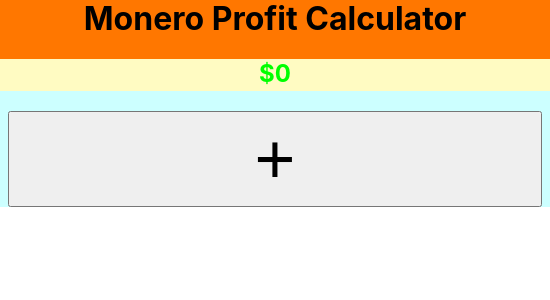
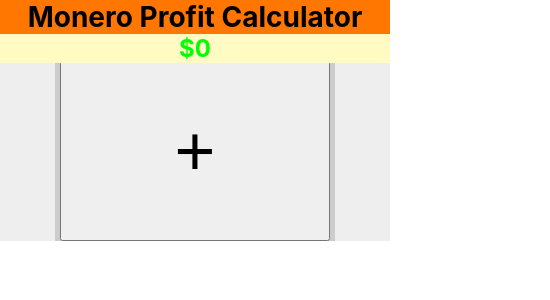
Before and after one commit to BeanTosser/monero-profit-calculator, a React (Create React App) app: page / in a window 390 px wide. Shown: the top 300 px of the page, 550 px wide, since content can reach past the window. Built offline with nearby package versions, Linux system fonts and the light colour scheme; no server answers.

Commit message:
Implement responsive design
Remove extra table whitespace.

Add 3-column layout for wider screens.

```diff
--- a/src/App.css
+++ b/src/App.css
@@ -2,84 +2,178 @@
   font-size: 31px;
   font-weight: bold;
   text-align: center;
+  line-height: 50px;
+}
+
+.Header>h1 {
+  margin: 0;
+  font-size: 28px;
+}
+
+@media screen and (min-width: 545px) {
+  div.App {
+    width: 545px;
+  }
+  div.TransactionArea {
+    width: inherit;
+    grid-template-columns: 1fr 1fr;
+  }
+  div.Transaction {
+    width: 265px;
+  }
+}
+
+@media screen and (min-width: 820px) {
+  div.App {
+    width: 820px;
+  }
+  div.TransactionArea {
+    width: inherit;
+    grid-template-columns: 1fr 1fr 1fr;
+  }
+  div.Transaction {
+    width: 265px;
+  }
+}
+
+@media screen and (max-width: 545px) {
+  div.App {
+    width: 100%;
+  }
+  div.TransactionArea {
+    width: 280px;
+    margin-left: auto;
+    margin-right: auto;
+  }
+  div.Transaction {
+    width: 265px;
+    margin-left: auto;
+    margin-right: auto;
+  }
 }
 
 div.App {
+  text-align: center;
+  grid-gap: 2px;
+  padding: 0px;
   position: absolute;
-  background-color: #CCFFFF;
-
+  background-color: #eeeeee;
   left: 0;
   right: 0;
   margin-left: auto;
   margin-right: auto;
-
-  width: 550px;
-
   text-align: center;
 }
 
-div#pageTop {
+div.PageTop {
+  z-index: 100;
   position: fixed;
+  grid-area: header;
   width: inherit;
-  z-index: 100;
 }
 
 div.Header {
-  position: relative;
   background-color: #FF7700;
-  height: 60px;
-  width: 100%;
-  margin-top: -4%;
 }
 
 div.TotalProfit {
-  position: relative;
   font-size: 24px;
   font-weight: bold;
   background-color: #FFFBC2;
-  height: 32px;
-  width: 100%;
 }
 
-div.topSpacer {
-  position: relative;
-  height: 96px;
+div.TransactionArea {
+  padding-top: 61px;
+  display: grid;
+  grid-gap: 10px;
+  background-color: #cccccc;
 }
 
 div.Transaction {
-  background-color: #DDDDDD;
-  height: 94px;
-  width: 544px;
-  margin-top: 10px;
+  display: grid;
+  grid-template-rows: 1fr auto;
+  align-self: center;
+  background-color: #BBBBAA;
+  height: 180px;
 
-  margin-left: auto;
-  margin-right: auto;
+}
+
+div.ProfitData {
+  display: grid;
+  grid-template-columns: 1fr 1fr 1fr;
+  margin: 5px;
+}
+
+.ProfitData div {
+  border: 1px solid black;
+}
+
+div.TransactionGrid {
+  display: grid;
+  grid-gap: 5px;
+  grid-template:
+  "d_button v_entry"
+  "d_button d_entry";
+}
+.VolumeEntry {
+  grid-area: v_entry;
+}
+.DateEntry {
+  grid-area: d_entry;
+}
+.Prompt {
+  margin: 5px auto;
+}
+
+button#DeleteTransaction {
+  font-size: 12px;
+  height: 100%;
+}
+
+.DeleteButton {
+  margin: 5px;
+  grid-area: d_button;
+  height: 1fr%;
 }
 
 button#AddTransaction {
-  height: 96px;
-  width: 97%;
+  height: 180px;
+  width: 270px;
   font-size: 70px;
-  margin-top: 15px;
-}
-
-button#DeleteTransaction {
-  height: 24px;
-  top: 0px;
-  font-size: 12px;
-  float: right;
-}
-
-.EntryArea {
-  height: 100%;
-  float: left;
+  justify-self: center;
 }
 
 .Prompt {
-  margin-top: 10px;
   text-align: left;
   font-size: 18px;
   font-weight: bold;
+  width: inherit;
+}
+
+.TableLabels {
+  font-weight: bold;
+
+}
+.TableValues {
+
+}
+.PurchaseValueLabel {
+  grid-area: puv_label;
+}
+.PresentValueLabel {
+  grid-area: prv_label;
+}
+.ProfitLabel {
+  grid-area: pf_label;
+}
+.PurchaesValue {
+  grid-area: puv;
+}
+.PresentValue {
+  grid-area: prv;
+}
+.Profit {
+  grid-area: pf;
 }
 
 .vertical-center {
@@ -89,20 +183,3 @@
   -ms-transform: translateY(-50%);
   transform: translateY(-50%);
 }
-
-table {
-  text-align: center;
-  border: 1px solid black;
-  border-collapse: collapse;
-  height: 80px;
-}
-
-td {
-  border: 1px solid black;
-  margin: 0;
-}
-
-.TableLabels {
-  background-color: "#CCCCCC";
-  font-weight: bold;
-}
--- a/src/App.js
+++ b/src/App.js
@@ -149,6 +149,7 @@
   buildTransactionContainer(transactionId, investmentData, profitData) {
     return (
       <TransactionContainer
+        key={transactionId}
         transactionId={transactionId}
         investmentData = {investmentData}
         profitData = {profitData}
@@ -218,13 +219,14 @@
   render() {
     return (
       <div className="App">
-        <div id="pageTop">
+        <div className="PageTop">
           <div className="Header"><h1>Monero Profit Calculator</h1></div>
-          <ProfitBox netChange = {this.state.netChange}/>
+          <ProfitBox netChange = {this.state.netChange} />
         </div>
-        <div className="topSpacer"></div>
-        {this.state.transactions}
-        <AppButton id="AddTransaction" onClick={this.addTransaction} symbol="+" />
+        <div className="TransactionArea">
+          {this.state.transactions}
+          <AppButton id="AddTransaction" onClick={this.addTransaction} symbol="+" />
+        </div>
       </div>
     );
   }
@@ -268,25 +270,25 @@
   render() {
     return(
       <div className="Transaction">
-        <div className="EntryArea">
-          <Prompt
+        <div className="TransactionGrid">
+          <div className="DeleteButton"><AppButton id="DeleteTransaction" onClick={this.deleteTransaction} symbol="X" /></div>
+          <div className="VolumeEntry"><Prompt
             ref={(c) => this.volumeInput = c}
             type="number"
             name="Volume"
             size="12"
             value={this.props.investmentData.volume}
             onChange={this.onVolumeChange}
-          />
-          <Prompt
+          /></div>
+          <div className="DateEntry"><Prompt
             ref={(c) => this._dateInput = c}
             type="date"
             name="Date"
             value={this.props.investmentData.date}
             onChange={this.onDateChange}
-          />
+          /></div>
         </div>
         <ProfitDataTable profitData={this.props.profitData} />
-        <AppButton id="DeleteTransaction" onClick={this.deleteTransaction} symbol="X" />
       </div>
     );
   };
@@ -298,27 +300,26 @@
   );
 }
 
-function Prompt(props) {
-  return(
-  <div className="Prompt">
-    {props.name}: <input value = {props.value} type={props.type} name={props.name} size={props.size} onChange={props.onChange}/>
-  </div>
-  );
+class Prompt extends React.Component {
+  render() {
+    return(
+    <div className={"Prompt " + this.props.className}>
+      {this.props.name}: <input value = {this.props.value} type={this.props.type} name={this.props.name} size={this.props.size} onChange={this.props.onChange}/>
+    </div>
+    );
+  }
 }
 
 function ProfitDataTable (props) {
   return (
-    <table className="vertical-center">
-      <tr className = "TableLabels">
-        <td>Purchase Value</td><td>Present Value</td>
-      </tr>
-      <tr>
-        <td>{props.profitData.valueAtPurchase}</td><td>{props.profitData.valueAtPresent}</td>
-      </tr>
-      <tr>
-        <td>Profit/Loss: </td><td>{props.profitData.valueChange}</td>
-      </tr>
-    </table>
+    <div className="ProfitData">
+      <div className="TableLabels">Purchase Value</div>
+      <div className="TableLabels">Present Value</div>
+      <div className="TableLabels">Profit/Loss: </div>
+      <div className="TableValues">{props.profitData.valueAtPurchase}</div>
+      <div className="TableValues">{props.profitData.valueAtPresent}</div>
+      <div className="TableValues">{props.profitData.valueChange}</div>
+    </div>
   );
 }
 
```
